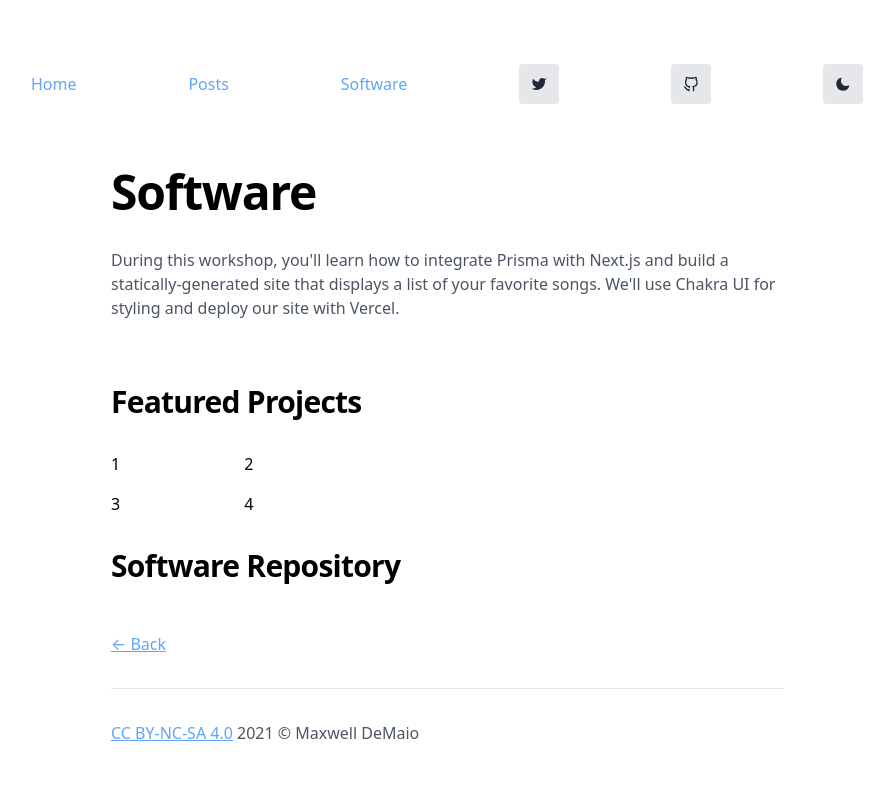
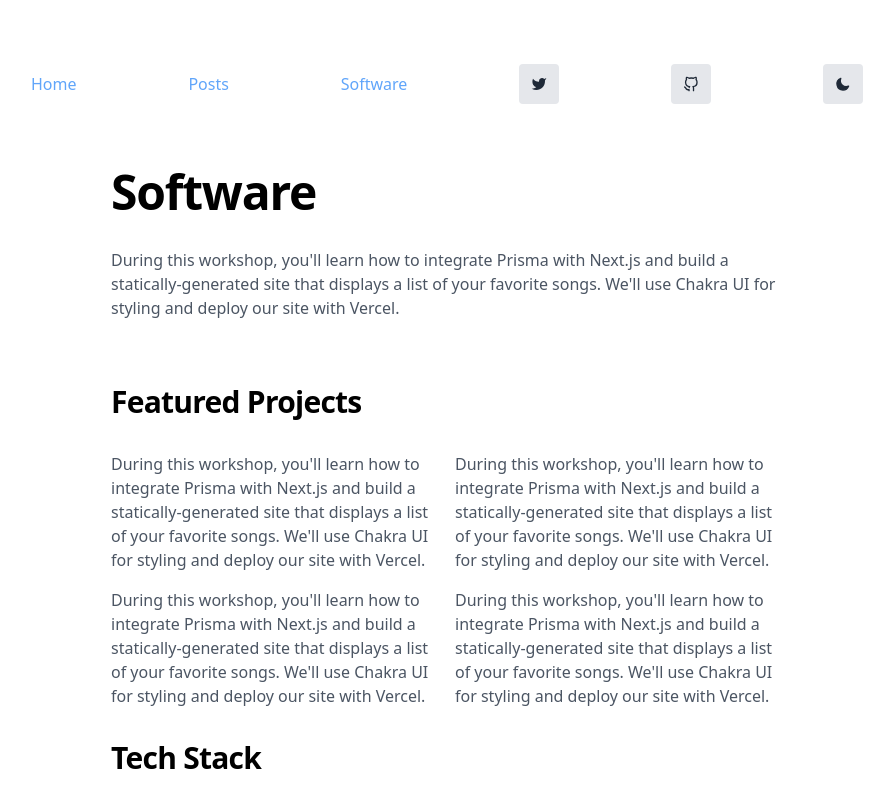
Before and after one commit to maxdemaio/max-nextjs, a Next.js app: page /software in a window 1280 px wide. Shown: the top 800 px of the page, without its empty margins (193-1087 px from the left). Built offline with nearby package versions, Linux system fonts and the light colour scheme; what @tailwindcss/typography would draw is missing.

Commit message:
Add videos page and update gitignore for env

```diff
--- a/pages/index.js
+++ b/pages/index.js
@@ -6,8 +6,8 @@ export default function Home() {
       <Container>
         <div className="text-lg flex flex-col justify-center items-start max-w-2xl mx-auto mb-16">
           <div className="header-section flex items-center justify-center flex-wrap mb-10">
-            <div className="flex-1 header-frame pr-4 pb-4">
-              <h1 className="select-none font-bold text-3xl md:text-5xl tracking-tight text-black dark:text-white">
+            <div className="flex-1 header-frame pr-2 pb-4">
+              <h1 className="font-bold text-3xl md:text-5xl tracking-tight text-black dark:text-white">
                   Maxwell DeMaio
               </h1>
               <h2 className="font-bold text-3xl tracking-tight text-gray-600 dark:text-gray-400">
--- a/pages/posts/index.js
+++ b/pages/posts/index.js
@@ -18,13 +18,15 @@ export default function PostHome({ allPostsData }) {
     const blogTitle = "max overflow";
 
     return (
-        <Container title="Blog – Max DeMaio">
+        <Container title="Posts | Blog – Max DeMaio">
         <div className="text-lg flex flex-col justify-center items-start max-w-2xl mx-auto mb-16">
-            <h1 className="select-none font-bold text-3xl md:text-5xl tracking-tight mb-8 text-black dark:text-white">
+            <h1 className="font-bold text-3xl md:text-5xl tracking-tight mb-8 text-black dark:text-white">
                 Blog{' '}
-                <a href="/talks" className="text-gray-800 dark:text-gray-100 opacity-20 hover:opacity-50">
-                    Videos/Talks
-                </a>
+                <Link href="/videos" >
+                    <a className="text-gray-800 dark:text-gray-100 opacity-20 hover:opacity-50">
+                        Videos
+                    </a>
+                </Link>
             </h1>
 
             <p className="text-gray-600 dark:text-gray-400 mb-8">
--- a/pages/software/index.js
+++ b/pages/software/index.js
@@ -14,16 +14,32 @@ export default function Software() {
             </section>
             <section>
                     <h2 className="font-bold text-3xl tracking-tight mb-8 mt-8 text-black dark:text-white">Featured Projects</h2>
-                    <div className="grid auto-cols-max grid-cols-2 gap-4">
-                        <div>1</div>
-                        <div>2</div>
-                        <div>3</div>
-                        <div>4</div>
+                    <div className="grid grid-cols-2 gap-4">
+                        <div>
+                            <p class="text-gray-600 dark:text-gray-400">
+                                During this workshop, you'll learn how to integrate Prisma with Next.js and build a statically-generated site that displays a list of your favorite songs. We'll use Chakra UI for styling and deploy our site with Vercel.
+                            </p>
+                        </div>
+                        <div>
+                            <p class="text-gray-600 dark:text-gray-400">
+                                During this workshop, you'll learn how to integrate Prisma with Next.js and build a statically-generated site that displays a list of your favorite songs. We'll use Chakra UI for styling and deploy our site with Vercel.
+                            </p>
+                        </div>
+                        <div>
+                            <p class="text-gray-600 dark:text-gray-400">
+                                During this workshop, you'll learn how to integrate Prisma with Next.js and build a statically-generated site that displays a list of your favorite songs. We'll use Chakra UI for styling and deploy our site with Vercel.
+                            </p>
+                        </div>
+                        <div>
+                            <p class="text-gray-600 dark:text-gray-400">
+                                During this workshop, you'll learn how to integrate Prisma with Next.js and build a statically-generated site that displays a list of your favorite songs. We'll use Chakra UI for styling and deploy our site with Vercel.
+                            </p>
+                        </div>
                     </div>
             </section>
 
             <section>
-                    <h2 className="font-bold text-3xl tracking-tight mb-8 mt-8 text-black dark:text-white">Software Repository</h2>
+                    <h2 className="font-bold text-3xl tracking-tight mb-8 mt-8 text-black dark:text-white">Tech Stack</h2>
             </section>
             <footer className="flex flex-col justify-center items-start max-w-2xl mx-auto w-full mt-4">
                 <Link href="/">
--- /dev/null
+++ b/pages/videos/index.js
@@ -0,0 +1,69 @@
+import Head from 'next/head';
+import { getSortedPostsData } from '../../lib/posts';
+import Date from '@/components/Date';
+import Container from '@/components/Container';
+import Link from 'next/link'
+
+export async function getStaticProps() {
+    const allPostsData = getSortedPostsData()
+    return {
+        props: {
+            allPostsData
+        }
+    }
+}
+
+// Pass our blogs as a prop to the Home component
+export default function Videos({ allPostsData }) {
+    const blogTitle = "max overflow";
+
+    return (
+        <Container title="Posts | Videos – Max DeMaio">
+            <div className="text-lg flex flex-col justify-center items-start max-w-2xl mx-auto mb-16">
+                <h1 className="font-bold text-3xl md:text-5xl tracking-tight mb-8 text-black dark:text-white">
+                    <Link href="/posts" >
+                        <a className="text-gray-800 dark:text-gray-100 opacity-20 hover:opacity-50">
+                            Blog{' '}
+                        </a>
+                    </Link>
+                    Videos
+                </h1>
+
+                <p className="text-gray-600 dark:text-gray-400 mb-8">
+                    <strong>{blogTitle}</strong> is a blog about business, language, and computer science.
+                    Sometimes my thoughts overflow and end up here for safekeeping.
+                </p>
+
+                <section>
+                    <ul>
+                        {allPostsData.map(({ id, date, title }) => (
+                            <Link key={id} href={`/posts/${id}`}>
+                                <a>
+                                    <li key={id} className="mb-4 opacity-60 hover:opacity-100">
+                                        <div className="text-black dark:text-white">{title}</div>
+                                        <div>
+                                            <span className="text-gray-500 dark:text-gray-500">
+                                                <Date dateString={date} />
+                                            </span>
+                                            <span className="text-gray-400 dark:text-gray-600"> · (X)min</span>
+                                        </div>
+                                    </li>
+                                </a>
+                            </Link>
+                        ))}
+                    </ul>
+                </section>
+
+                <footer className="flex flex-col justify-center items-start max-w-2xl mx-auto w-full mt-4">
+                    <Link href="/">
+                        <a className="underline text-blue-400 hover:text-blue-600">← Back</a>
+                    </Link>
+                    <hr className="w-full border-1 border-gray-200 dark:border-gray-800 mt-8 mb-8" />
+                    <p className="text-gray-600 dark:text-gray-400 mb-8">
+                        <span><a className="underline text-blue-400 hover:text-blue-600" href="https://creativecommons.org/licenses/by-nc-sa/4.0/">CC BY-NC-SA 4.0</a> 2021 © Maxwell DeMaio</span>
+                    </p>
+                </footer>
+            </div>
+        </Container>
+    );
+}
```
Also changed, not shown: components/Container.js (+7 -5 lines), 1 other file (tests, documents, lock files or other folders).
